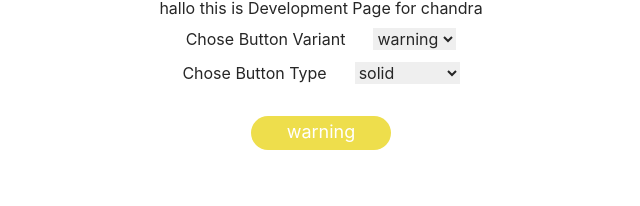
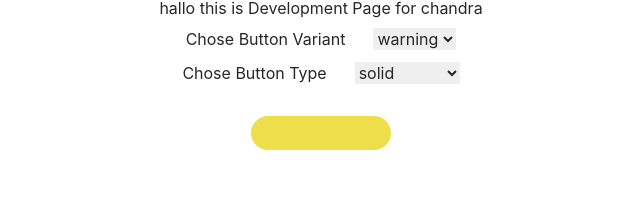
Before and after one commit to Redchlorophyll/personal-web, a Next.js app in the folder front-end/: page /development in a window 1280 px wide. Shown: the top 206 px of the page, without its empty margins (319-959 px from the left). Built offline with nearby package versions, Linux system fonts and the light colour scheme.

Commit message:
refactor: button component and button test

```diff
--- a/front-end/components/common/Button/Index.tsx
+++ b/front-end/components/common/Button/Index.tsx
@@ -3,17 +3,17 @@ import React, { ReactNode, useEffect, useState } from "react";
 type buttonProps = {
   variant?: "warning" | "success" | "primary" | "error" | "muted";
   children?: ReactNode;
-  type?: string;
+  type?: "solid" | "outline" | "translucent";
   onClick?: () => void;
 };
 
 type buttonStyle = {
-  variant?: string;
+  variant?: "warning" | "success" | "primary" | "error" | "muted";
   style?: string;
 };
 
 const Button: React.FunctionComponent<buttonProps> = (props) => {
-  const [design, setDesign] = useState<string>("");
+  const [style, setStyle] = useState<string>("");
 
   const solid: buttonStyle[] = [
     {
@@ -89,28 +89,28 @@ const Button: React.FunctionComponent<buttonProps> = (props) => {
       const designValue: buttonStyle[] = solid.filter(
         (val) => val.variant === props.variant
       );
-      setDesign(designValue[0]["style"] || "");
+      setStyle(designValue[0]["style"] || "");
     }
     if (props.type === "outline") {
       const designValue: buttonStyle[] = outline.filter(
         (val) => val.variant === props.variant
       );
-      setDesign(designValue[0]["style"] || "");
+      setStyle(designValue[0]["style"] || "");
     }
     if (props.type === "translucent") {
       const designValue: buttonStyle[] = translucent.filter(
         (val) => val.variant === props.variant
       );
-      setDesign(designValue[0]["style"] || "");
+      setStyle(designValue[0]["style"] || "");
     }
   }, [props.variant, props.type]);
 
   return (
     <button
       onClick={props.onClick}
-      className={`w-fit min-w-[140px] px-[27px] pt-[3px] pb-[6px] h-[34px] rounded-[27.2748px] text-lg leading-[22px] ${design}`}
+      className={`w-fit min-w-[140px] px-[27px] pt-[3px] pb-[6px] h-[34px] rounded-[27.2748px] text-lg leading-[22px] ${style}`}
     >
-      {props.variant}
+      {props.children}
     </button>
   );
 };
--- a/front-end/pages/development.tsx
+++ b/front-end/pages/development.tsx
@@ -2,21 +2,20 @@ import Button from "@/components/common/Button/Index";
 import { useState } from "react";
 
 type variant = "warning" | "success" | "primary" | "error" | "muted";
+type type = "solid" | "outline" | "translucent";
 
 function Development() {
   const [variant, setVariant] = useState<variant>("warning");
-  const [type, setType] = useState("solid");
+  const [type, setType] = useState<type>("solid");
 
   const handleSelectedVariant = (
     event: React.ChangeEvent<HTMLSelectElement>
   ) => {
-    // console.log(event.target.value);
     setVariant(event.target.value as variant);
   };
 
   const handleSelectedType = (event: React.ChangeEvent<HTMLSelectElement>) => {
-    // console.log(event.target.value);
-    setType(event.target.value);
+    setType(event.target.value as type);
   };
 
   const handleOnClick = () => {
```
Also changed, not shown: 1 other file (tests, documents, lock files or other folders).
